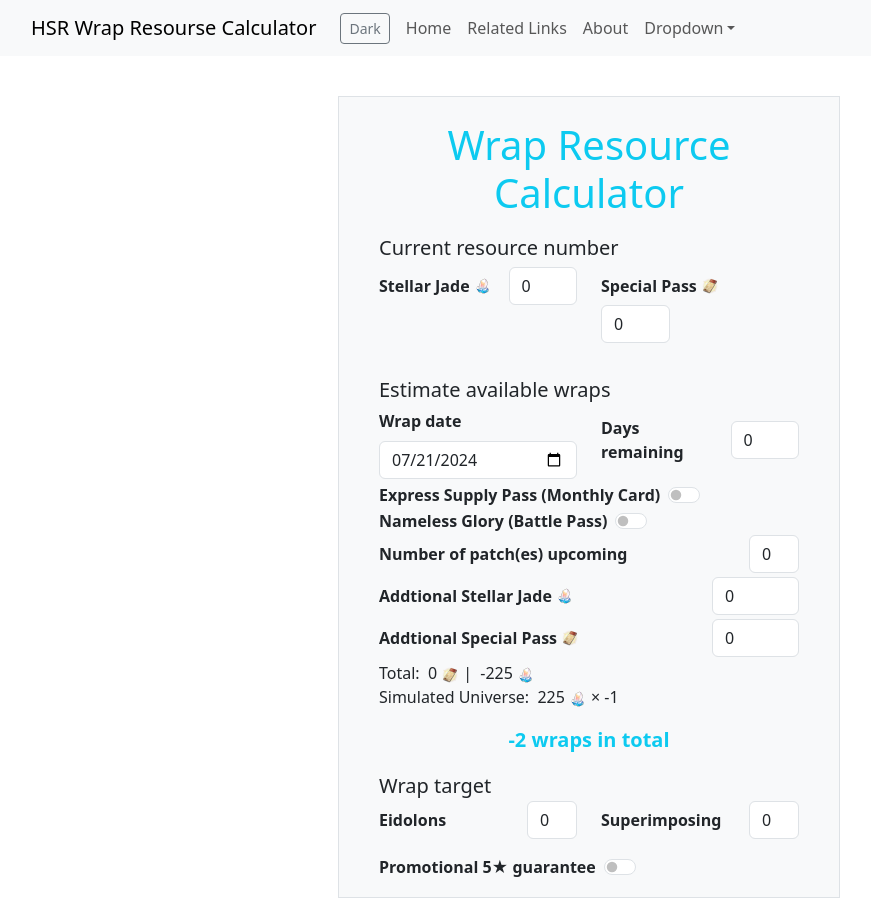
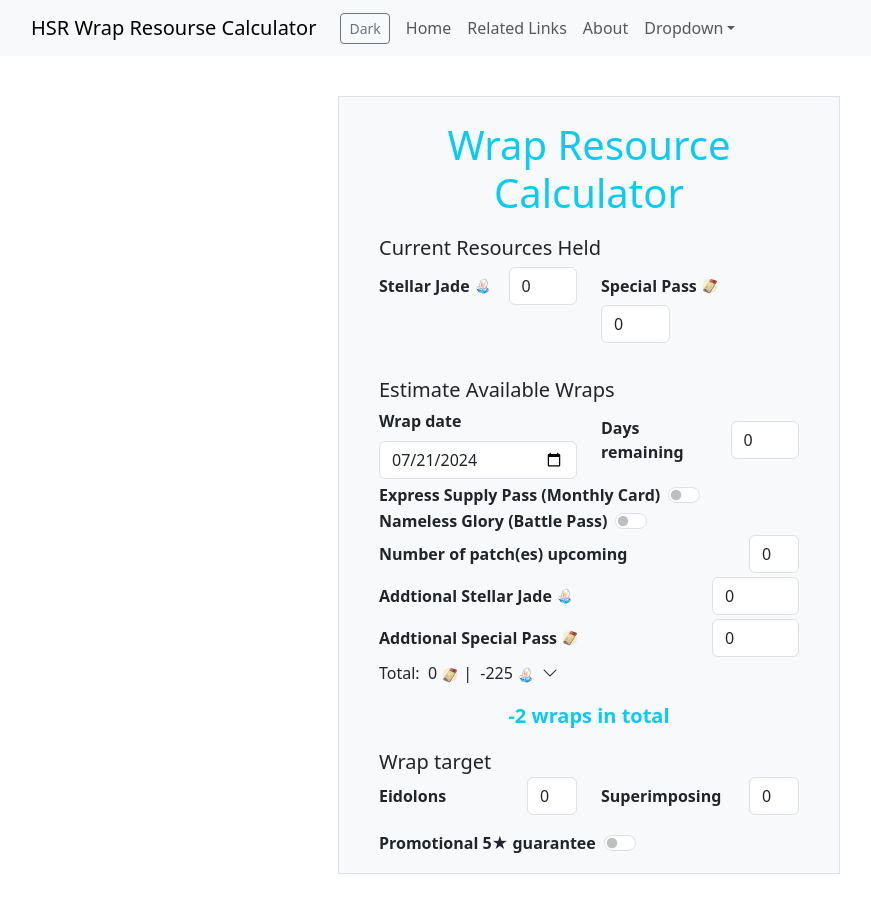
Before and after one commit to thundermo/HSR_warp_resource_calculator, a React (Vite) app: page / in a window 1280 px wide. Shown: the whole page, without its empty margins (51-922 px from the left). After the commit the page ends 874 px from the top, so only its background shows below. Built offline with nearby package versions, Linux system fonts and the light colour scheme.

Commit message:
add deploy workflow (#7)

```diff
--- a/package.json
+++ b/package.json
@@ -11,6 +11,7 @@
   "dependencies": {
     "axios": "^1.7.2",
     "bootstrap": "^5.3.3",
+    "bootstrap-icons": "^1.11.3",
     "i18next": "^23.12.2",
     "i18next-browser-languagedetector": "^8.0.0",
     "react": "^18.3.1",
--- a/src/components/ResourceCalculator.tsx
+++ b/src/components/ResourceCalculator.tsx
@@ -56,6 +56,12 @@
 
   // Total available wraps
   const [availableWraps, setAvailableWraps] = useState("0");
+
+  const [showDetails, setShowDetails] = useState(false);
+
+  const toggleDetails = () => {
+    setShowDetails(!showDetails);
+  };
 
   // hande total available wraps change after the dependence changed
   const dailyTrainingJadeAmount = 60;
@@ -124,7 +130,7 @@
       <h1 className="text-center my-3 text-info">Wrap Resource Calculator</h1>
       <Form className="mx-3 my-3">
         <Container className="mb-3">
-          <p className="mb-1 fs-5">Current resource number</p>
+          <p className="mb-1 fs-5">Current Resources Held</p>
           <Row>
             {/* Input Stellar Jade Number */}
             <Col xs={12} sm={6} className="mb-1 mb-sm-0">
@@ -180,7 +186,7 @@
         </Container>
 
         <Container className="mb-3">
-          <p className="mb-0 fs-5 mb-1"> Estimate available wraps</p>
+          <p className="mb-0 fs-5 mb-1"> Estimate Available Wraps</p>
           {/* Event start date pciker */}
           <div className="mb-1">
             <EventDatePicker
@@ -292,22 +298,28 @@
             </Col>
           </Form.Group>
 
-          {/* Total resource amount */}
+          <div
+            onClick={toggleDetails}
+            style={{ cursor: "pointer", display: "flex", alignItems: "center" }}
+          >
+            {/* Total resources amount */}
             <ResourceInfo
               label="Total"
               specialPassAmount={totalPassAmount}
               stellarJadeAmount={totalJadeAmount}
             />
-
-          {/* Daily Training resource*/}
-          {parseInt(daysRemaining) > 0 && (
-            <ResourceInfo
-              label="Daily Training"
-              stellarJadeAmount={dailyTrainingJadeAmount}
-              multiplyBy={daysRemaining || "0"}
-            />
+            <span style={{ marginLeft: "3px" }}>
+              {showDetails ? (
+                <i className="bi bi-chevron-up" />
+              ) : (
+                <i className="bi bi-chevron-down" />
               )}
-
+              {/* Arrow indicator */}
+            </span>
+          </div>
+          {/*  Details of total resources amount*/}
+          {showDetails && (
+            <>
               {/* Express Supply Pass resource*/}
               {monthlyCard.value && parseInt(daysRemaining) > 0 && (
                 <ResourceInfo
@@ -380,6 +392,8 @@
                   multiplyBy={numOfPatch}
                 />
               )}
+            </>
+          )}
 
           {/* available wraps indicator */}
           <p className="mt-3 fs-5 mb-1 fw-bold text-info text-center">
--- a/src/main.tsx
+++ b/src/main.tsx
@@ -2,6 +2,7 @@
 import ReactDOM from "react-dom/client";
 import { createBrowserRouter, RouterProvider } from "react-router-dom";
 import "bootstrap/dist/css/bootstrap.css";
+import "bootstrap-icons/font/bootstrap-icons.css";
 import "./App.css";
 import "./main.css";
 import ErrorPage from "./pages/ErrorPage";
```
Also changed, not shown: 1 other file (tests, documents, lock files or other folders). Lines whose indentation alone changed are shown as unchanged.
